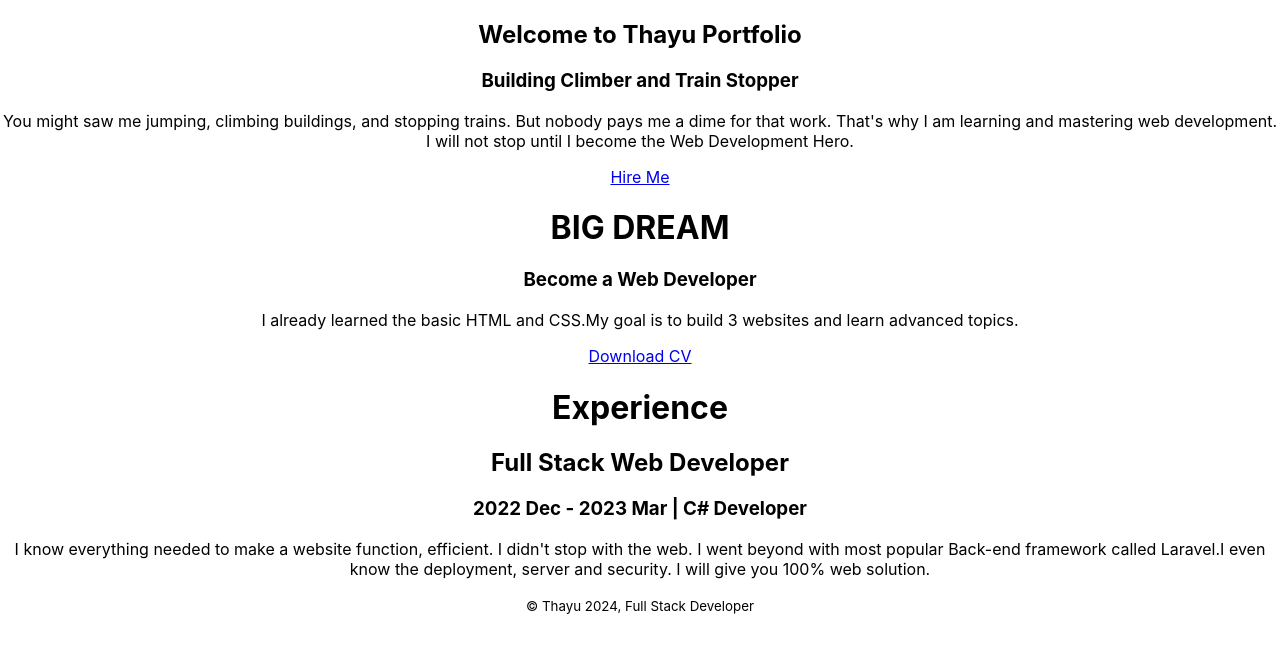
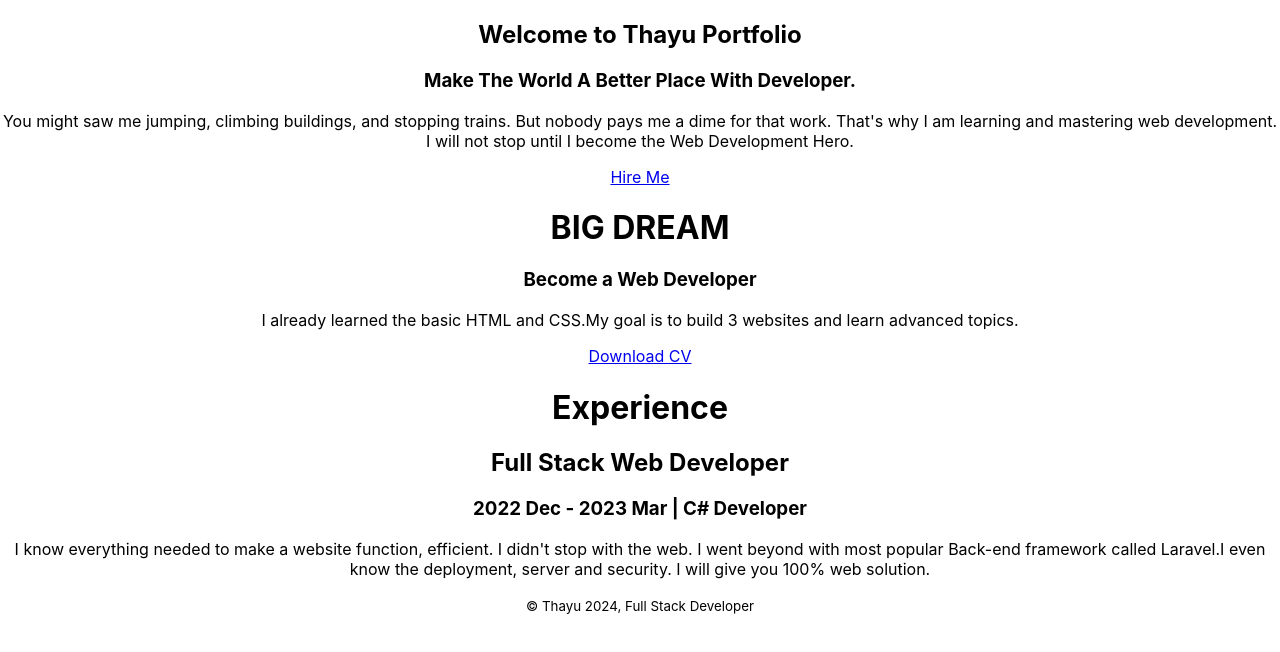
Before and after one commit to Thayuran/my-Portfolio, a React (Create React App) app: page / in a window 1280 px wide. Shown: the top 652 px of the page. Built offline with nearby package versions, Linux system fonts and the light colour scheme.

Commit message:
feat: my portfolio is added

```diff
--- a/src/App.js
+++ b/src/App.js
@@ -22,7 +22,7 @@ function App() {
       <section>
         <div>
             <h1>Welcome to Thayu Portfolio</h1>
-            <h3>Building Climber and Train Stopper</h3>
+            <h3>Make The World A Better Place With Developer.</h3>
             <p>You might saw me jumping, climbing buildings, and stopping trains. But nobody pays me a dime for that work. That's why I am learning and mastering web development. I will not stop until I become the Web Development Hero.</p>
             <a class="btn" href="#">Hire Me</a>
         </div>
```
